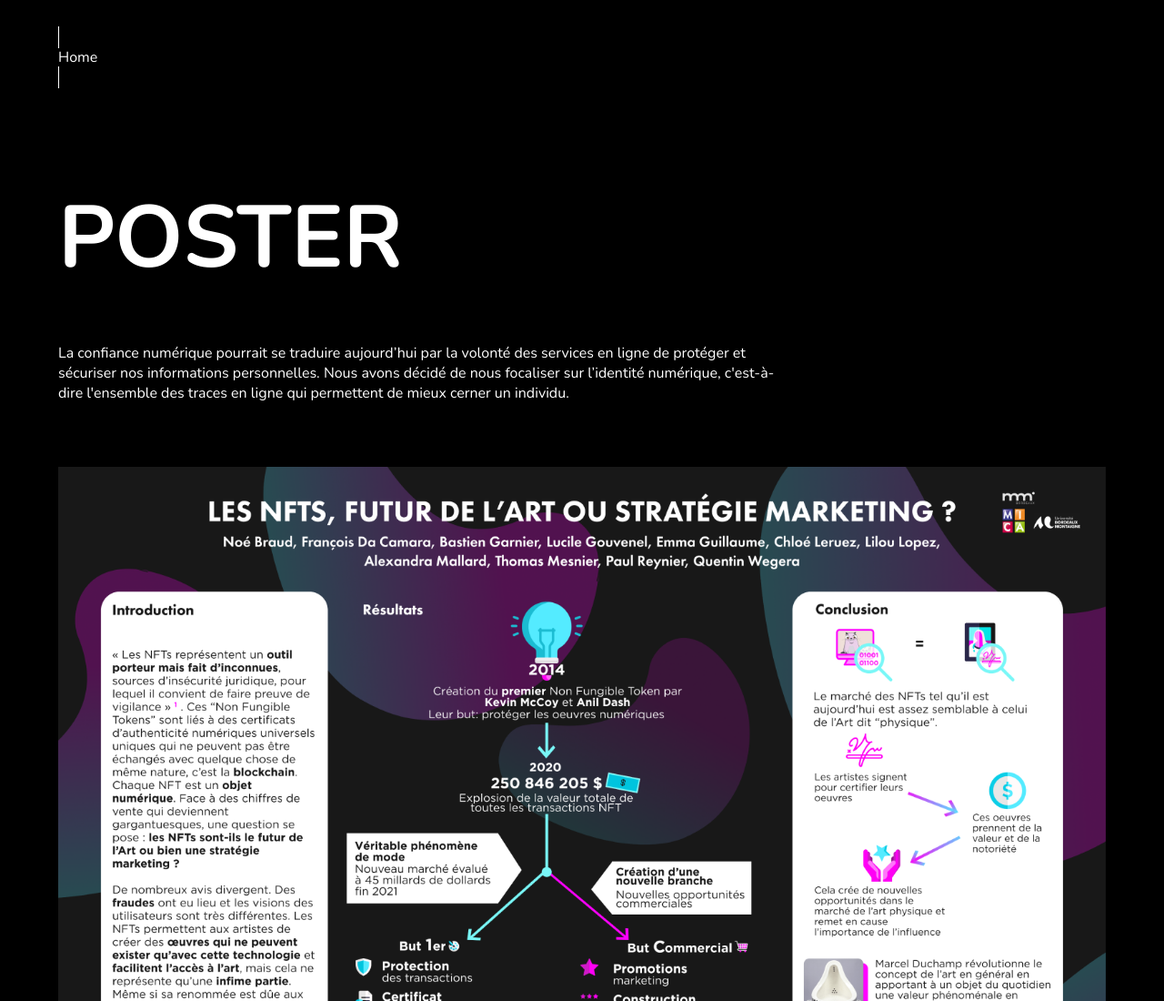
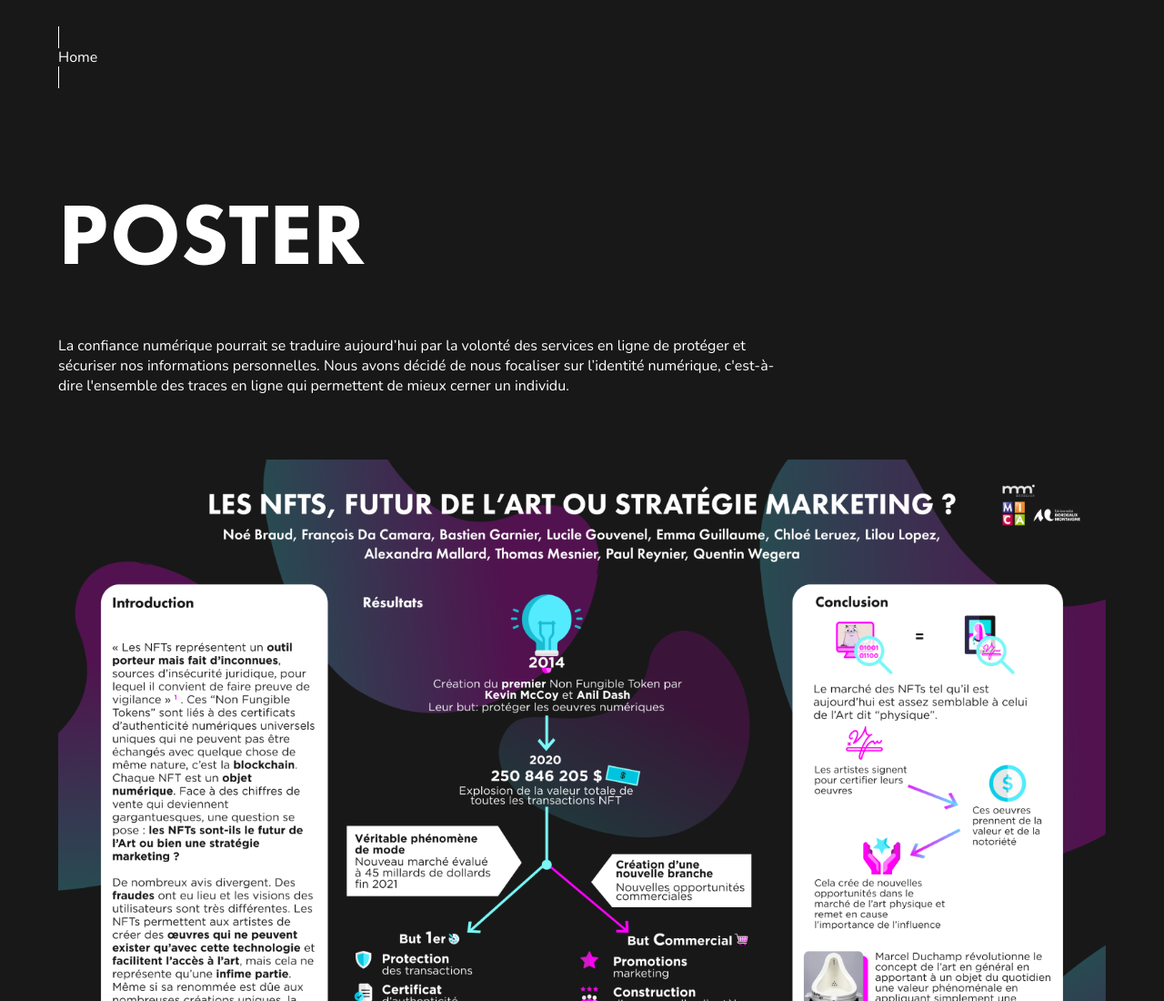
Before and after one commit to ImSakushi/DigitalNatives2022, a plain HTML site: page pages/poster.html in a window 1280 px wide. Shown: the top 1100 px of the page at 91% size. Drawn offline with nearby package versions, Linux system fonts and the light colour scheme.

Commit message:
Add files via upload

```diff
--- a/css/poster.css
+++ b/css/poster.css
@@ -1,10 +1,16 @@
+/* import fonts FuturaPTHeavy.otf*/
+@font-face {
+    font-family: "FuturaPTHeavy";
+    src: url(../fonts/FuturaPTHeavy.otf);
+}
+
 * {
     margin: 0;
     padding: 0;
 }
 
 body {
-    background: #000;
+    background-color: #181818;
     color: #fff;
     font-family: "Nunito", sans-serif;
 }
@@ -37,6 +43,7 @@ h1 {
     margin-bottom: 50px;
     font-size: 6rem;
     font-weight: 700;
+    font-family: 'FuturaPTHeavy';
 }
 p {
     margin-bottom: 70px;
```
Also changed, not shown: pages/poster.html (+1 -3 lines).
